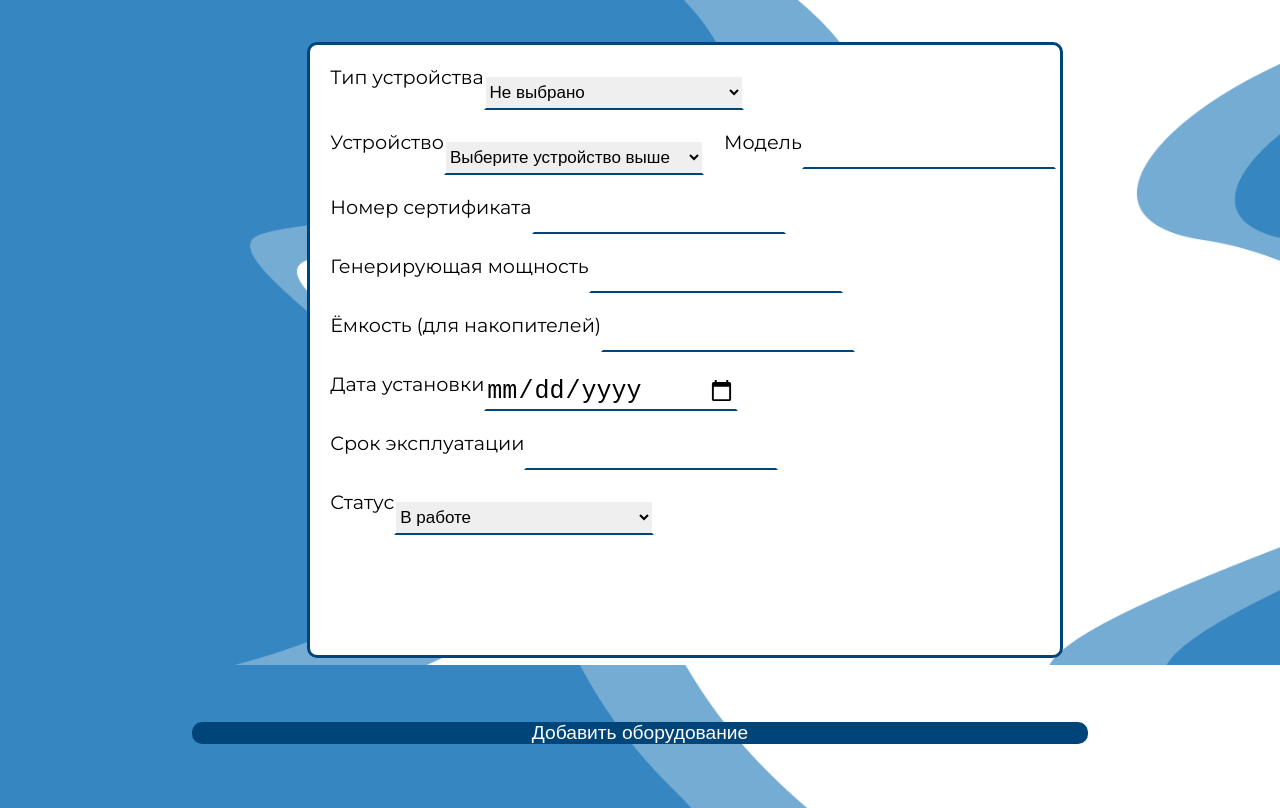
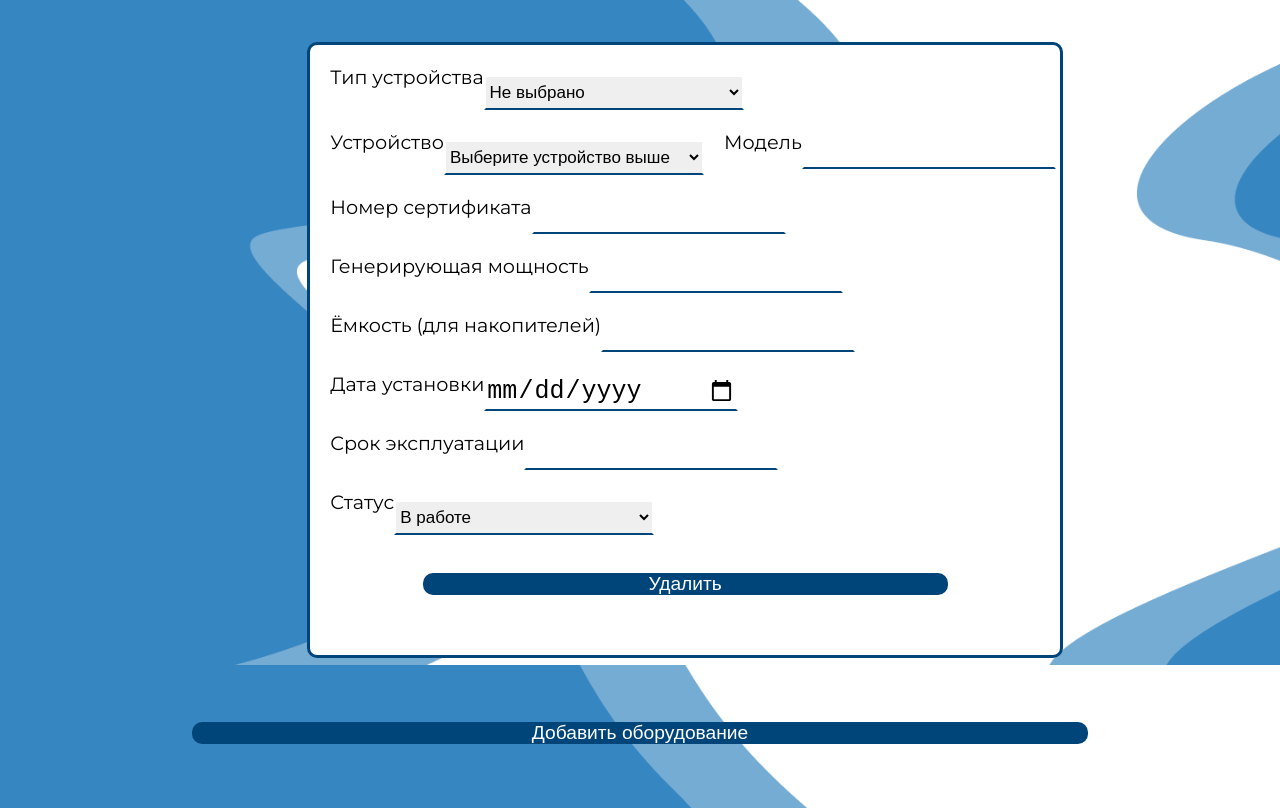
Before and after one commit to ReisG/tinder_equipment, a plain HTML site: page Oborydovanue.html in a window 1280 px wide. Both pictures are taken after a click on the button "Добавить оборудование". Shown: the part 135-943 px from the top of the page. Drawn offline with Linux system fonts and the light colour scheme.

Commit message:
сделал кнопку удалить, но удаляетвсе формы

```diff
--- a/Oborydovanue.html
+++ b/Oborydovanue.html
@@ -44,8 +44,10 @@
             var select = document.createElement("select");
             var option8 = document.createElement("option");
             var option8_1 = document.createElement("option");
+            var button = document.createElement("button");
 
             form.setAttribute("method", "post");
+            form.setAttribute("id", "form");
             divL.setAttribute("class", "LogIn");
             div.setAttribute("class", "div");
             selectf.setAttribute("id", "first");
@@ -71,6 +73,8 @@
             div7.setAttribute("class", "div");
             input7.setAttribute("type", "text");
             div8.setAttribute("class", "div");
+            button.setAttribute("class", "bit");
+            button.setAttribute("onclick", "removeForm(event)");
 
             p.textContent = "Тип устройства";
             option0.textContent = "Не выбрано";
@@ -88,6 +92,7 @@
             p8.textContent = "Статус";
             option8.textContent = "В работе";
             option8_1.textContent = "В ремонте";
+            button.textContent = "Удалить";
 
             form.appendChild(divL);
             divL.appendChild(div);
@@ -133,6 +138,13 @@
             select.appendChild(option8);
             select.appendChild(option8_1);
 
+            divL.appendChild(button);
+
+            function removeForm(event) {
+                var button = event.target;
+                var form = button.parentNode;
+                form.remove();
+            }
             const firstDropdown = selectf;
             const secondDropdown = selects;
             firstDropdown.addEventListener("change", function() {
```
